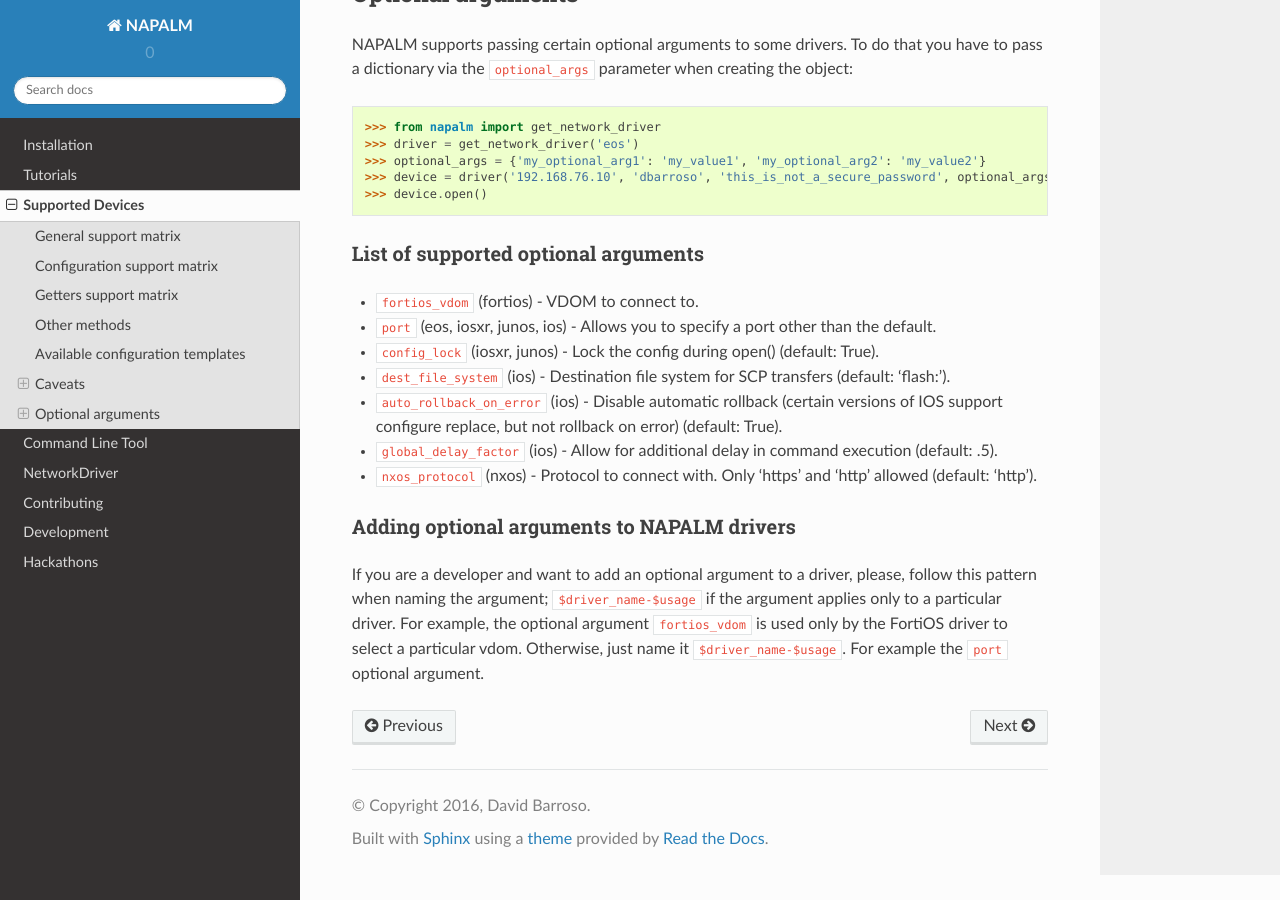
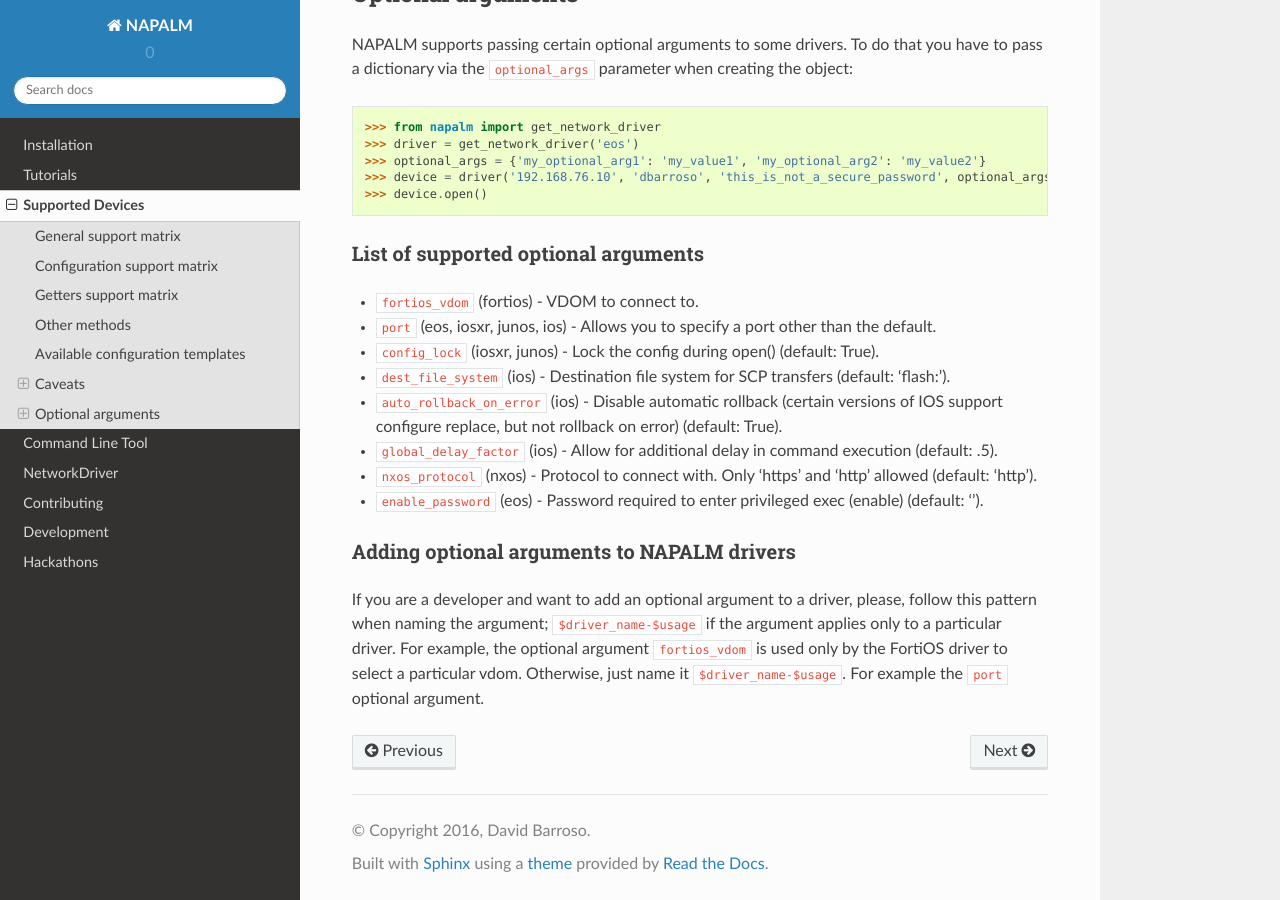
Before and after one commit to napalm-automation/napalm, a Sphinx documentation site: the page built from docs/support/index.rst, in a window 1280 px wide and 900 px high, scrolled down 2820 px. Built offline with Sphinx 7.4.7 and the Read the Docs theme 2.0.0, drawn with Linux system fonts in a browser that asks for light colours.

Commit message:
update docs for enable_password on eos

```diff
--- a/docs/support/index.rst
+++ b/docs/support/index.rst
@@ -141,6 +141,7 @@
 * :code:`auto_rollback_on_error` (ios) - Disable automatic rollback (certain versions of IOS support configure replace, but not rollback on error) (default: True).
 * :code:`global_delay_factor` (ios) - Allow for additional delay in command execution (default: .5).
 * :code:`nxos_protocol` (nxos) - Protocol to connect with.  Only 'https' and 'http' allowed (default: 'http').
+* :code:`enable_password` (eos) - Password required to enter privileged exec (enable) (default: '').
 
 
 Adding optional arguments to NAPALM drivers
```
